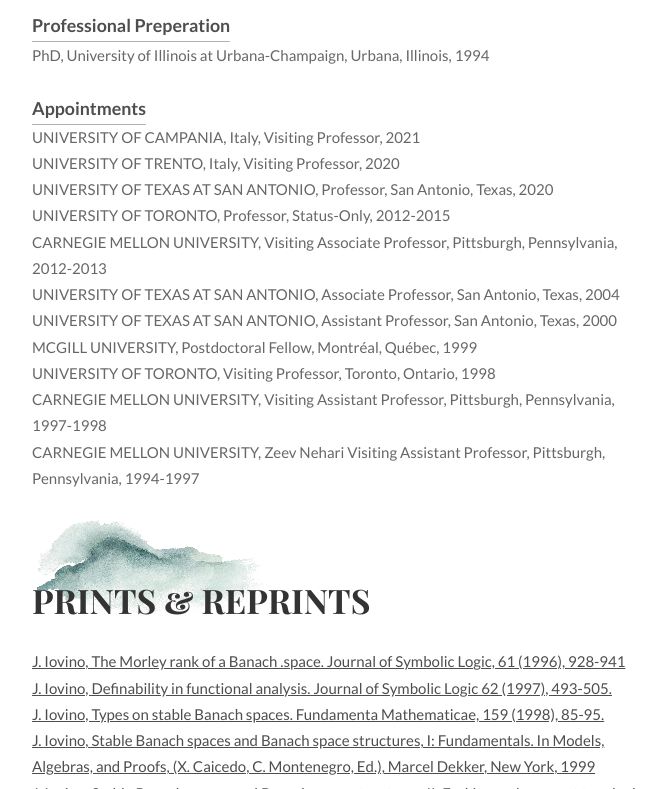
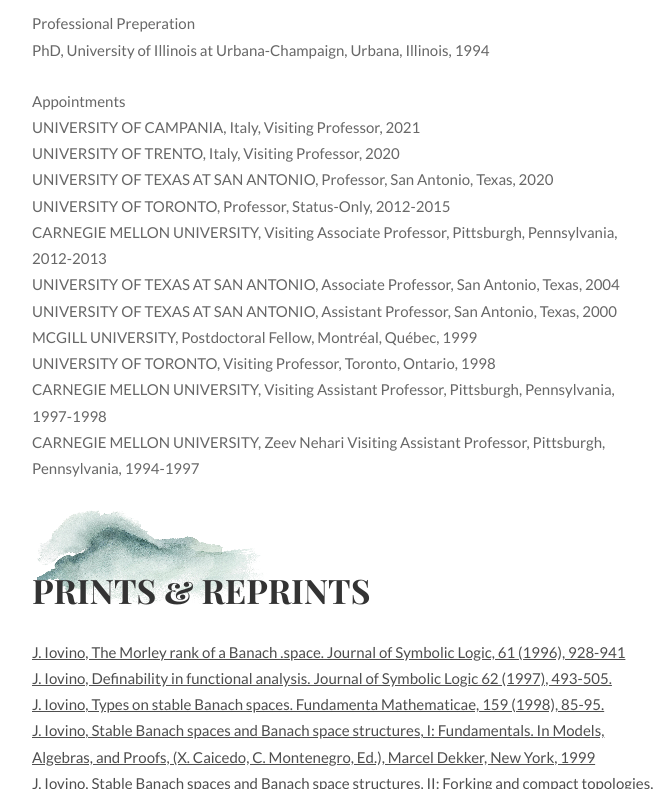
Before and after one commit to aaiovinoo/jose_cv, a plain HTML site: page index.html in a window 1280 px wide. Shown: the part 579-1368 px from the top of the page, without its empty margins (297-967 px from the left). Drawn offline with Linux system fonts and the light colour scheme.

Commit message:
Update index.html

```diff
--- a/index.html
+++ b/index.html
@@ -1,4 +1,3 @@
-
 <!DOCTYPE html>
 <html>
 <head>
@@ -16,7 +15,7 @@
 	<link href='https://fonts.googleapis.com/css?family=Lato:400,700' rel='stylesheet' type='text/css'>
 	<style>
 		.intro h1:before {
-			content: 'JOSE';
+			content: 'LOGIC';
 		}
 		.center {
       display: block;
@@ -70,13 +69,11 @@
 		<div class="container">
 			<h1>Mini-CV</h1>
 			<ul class="work-list">
-				<!-- <li>2014-2015</li>-->
-				<li><a href="#">Professional Preperation</a></li>
+				<li>Professional Preperation</li>
 				<li>PhD, University of Illinois at Urbana-Champaign, Urbana, Illinois, 1994</li>
 			</ul>
 			<ul class="work-list">
-				<!--<li>2014-2015</li>-->
-				<li><a href="#">Appointments</a></li>
+				<li>Appointments</li>
 				<li>UNIVERSITY OF CAMPANIA, Italy, Visiting Professor, 2021</li>
 				<li>UNIVERSITY OF TRENTO, Italy, Visiting Professor, 2020</li>
 				<li>UNIVERSITY OF TEXAS AT SAN ANTONIO, Professor, San Antonio, Texas, 2020</li>
```
